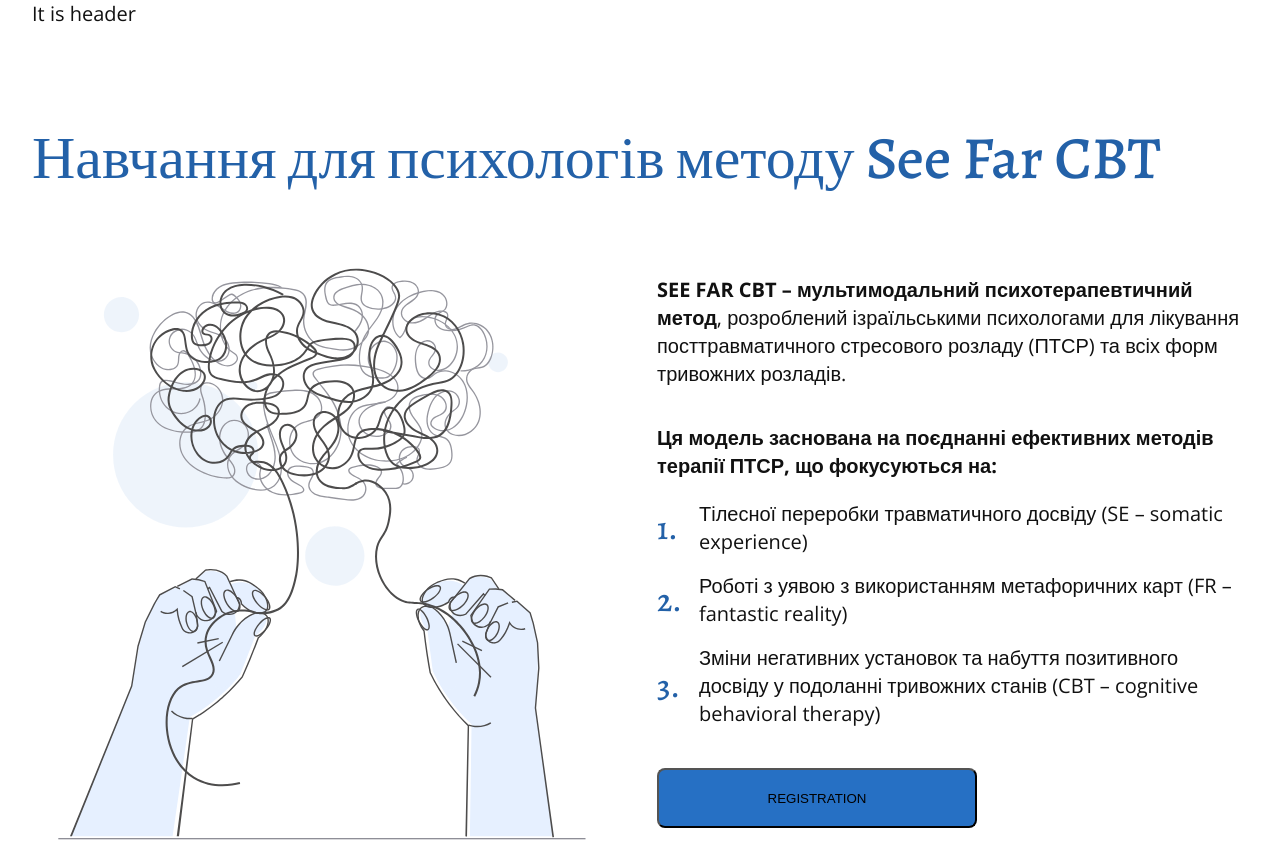
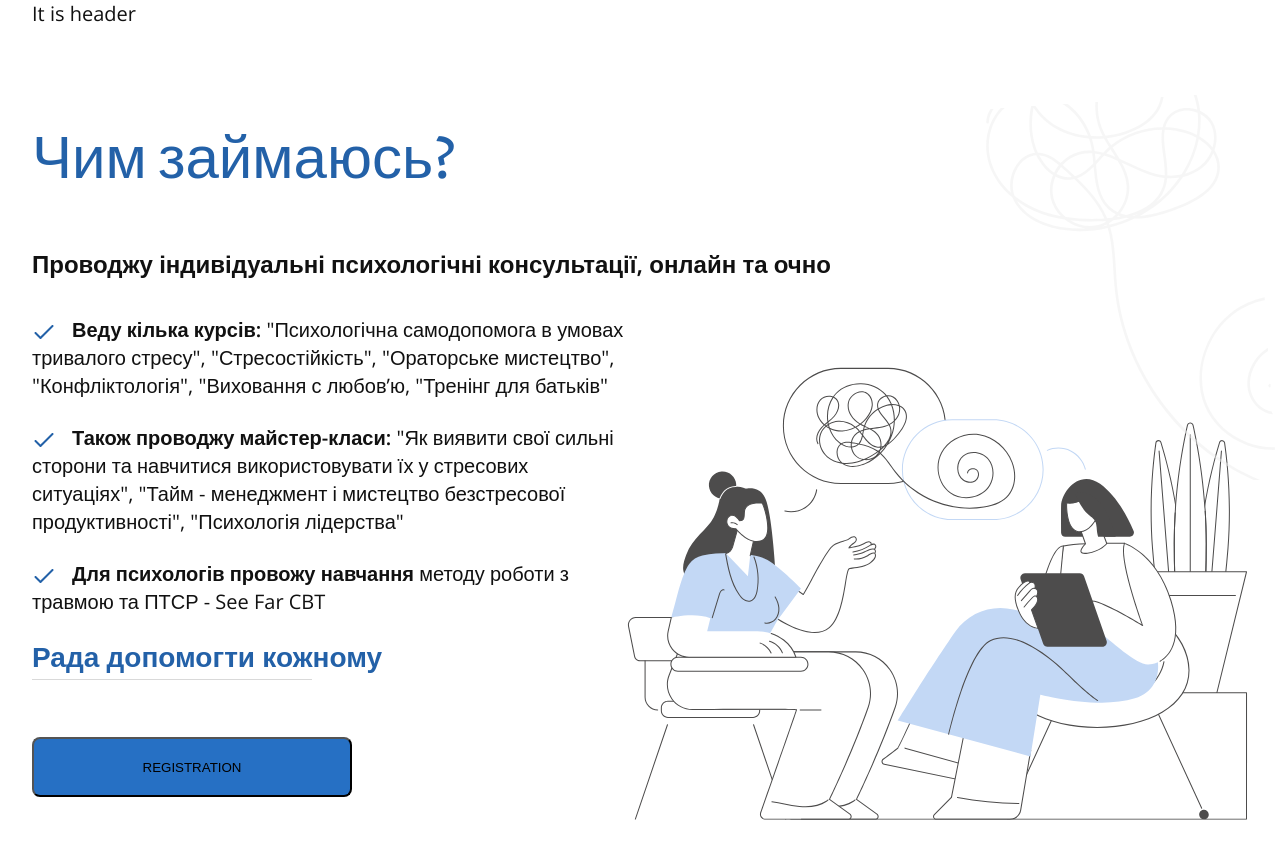
Before and after one commit to SoftRyzen-internship/psychologist, a Next.js app: page / in a window 1280 px wide. Shown: the top 842 px of the page. Built offline with nearby package versions, Linux system fonts and the light colour scheme.

Commit message:
improving background and responsive img

```diff
--- a/src/components/SectionSelect/SectionSelect.module.css
+++ b/src/components/SectionSelect/SectionSelect.module.css
@@ -11,7 +11,7 @@
   font-size: 32px;
   line-height: calc(36 / 32);
 
-  margin-top: 60px;
+  /* margin-top: 60px; */
   margin-bottom: 32px;
   color: var(--accent-text-color);
 }
@@ -21,7 +21,7 @@
     font-size: 48px;
     line-height: calc(62 / 48);
 
-    margin-top: 80px;
+    /* margin-top: 80px; */
     margin-bottom: 40px;
   }
 }
@@ -31,7 +31,7 @@
     font-size: 60px;
     line-height: calc(60 / 60);
 
-    margin-top: 100px;
+    /* margin-top: 100px; */
     margin-bottom: 60px;
   }
 }
@@ -244,6 +244,19 @@
 .utilityFinder {
   position: relative;
   /* overflow: hidden; */
+  padding: 60px 0px 60px 0px;
+}
+
+@media screen and (min-width: 768px) {
+  .utilityFinder {
+    padding: 80px 0px 80px 0px;
+  }
+}
+
+@media screen and (min-width: 1280px) {
+  .utilityFinder {
+    padding: 100px 0px 100px 0px;
+  }
 }
 
 @media screen and (min-width: 1280px) {
@@ -253,23 +266,45 @@
     top: -9px;
     left: 18px;
     width: 268px;
-    left: 73.85%;
-    right: -27.7%;
-    top: -12.98%;
+    left: 77.85%;
+    right: -26.7%;
+    top: 8.02%;
     bottom: 70.21%;
     height: 388px;
     background-image: url(/icons/Flower.svg);
     background-repeat: no-repeat;
     background-position: center;
     background-size: cover;
+    transform: rotate(-3.93deg);
   }
 }
+
+/* @media screen and (min-width: 1280px) {
+  .utilityFinder {
+    background-image: url(/icons/VectorNew.svg);
+    background-repeat: no-repeat;
+    background-position: top right;
+    padding-top: 100px;
+    padding-bottom: 100px;
+  }
+} */
 
 /**
   |============================
   | Study for psiho
   |============================
 */
+
+@media screen and (min-width: 320px) and (max-width: 480px) {
+  .utilityFinderStudy > div > div > div:nth-child(2) {
+    min-width: 320px;
+    max-width: 480px;
+  }
+
+  .img {
+    width: 100%;
+  }
+}
 
 .utilityFinderStudy {
   padding-top: 60px;
--- a/src/pages/index.js
+++ b/src/pages/index.js
@@ -15,18 +15,18 @@ export default function Home(props) {
 
       <main className="main">
         {/* <FirstView /> */}
-        {/* <SectionSelect
+        <SectionSelect
           data={props.whatido}
           src={'/icons/whatidoVector.svg'}
           alt={'Psycho vector'}
           pos="whatido"
-        /> */}
-        <SectionSelect
+        />
+        {/* <SectionSelect
           data={props.study}
           src={'/icons/studyVector.svg'}
           alt={'Study vector'}
           pos="study"
-        />
+        /> */}
         {/* You can send props as an object data={{ study: study, whatido: whatido }} */}
         {/* <SectionSelect caseName="study" study={study} whatido={whatido} /> */}
       </main>
```
Also changed, not shown: public/icons/VectorNew.svg (added).
